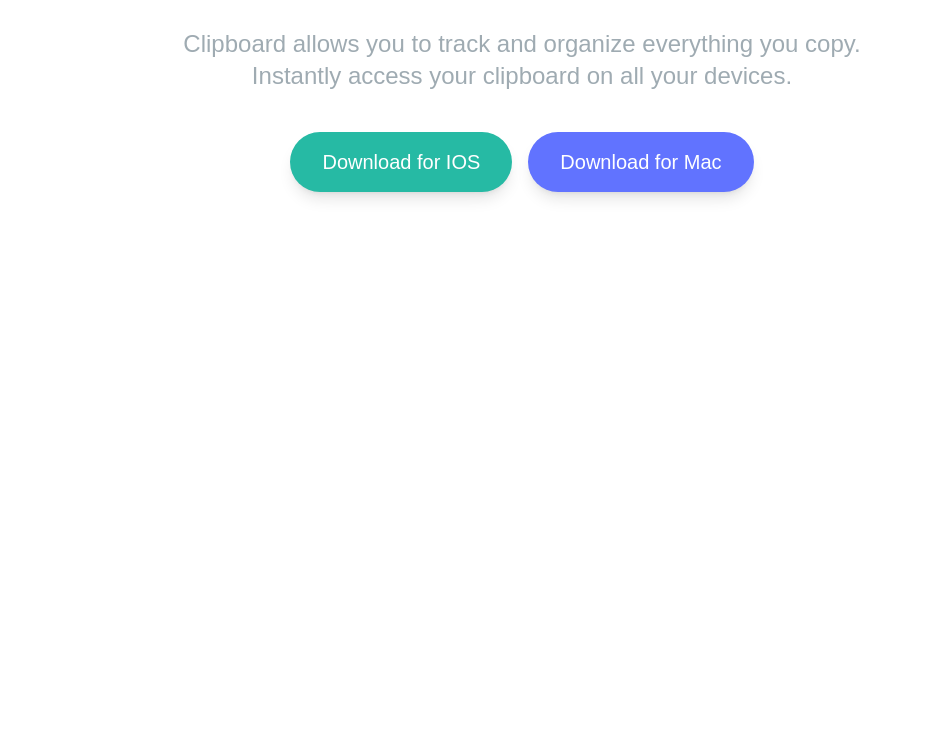
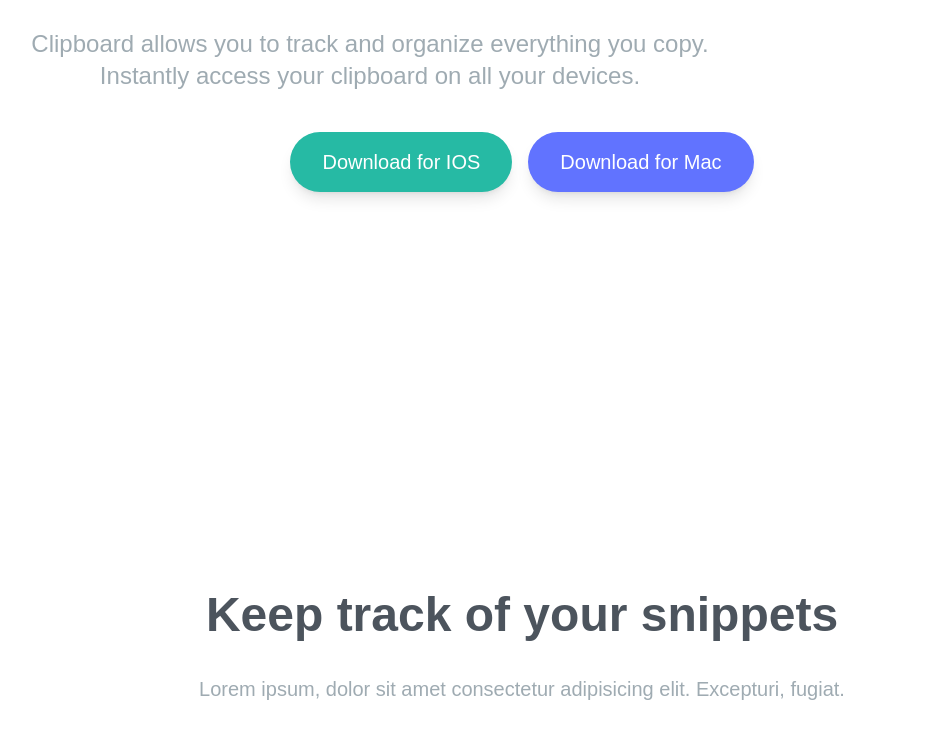
Before and after one commit to adittanu/clipboard-web, a website: page index.html in a window 1280 px wide. Shown: the part 369-1108 px from the top of the page, without its empty margins (118-1043 px from the left). Before the commit the page ends 800 px from the top, so only its background shows below. Drawn offline with Linux system fonts and the light colour scheme; a web font is replaced by a local one.

Commit message:
[section] add snippet section
i edit some of class and wrap that into layer

```diff
--- a/index.html
+++ b/index.html
@@ -4,7 +4,7 @@
     <meta charset="UTF-8">
     <meta http-equiv="X-UA-Compatible" content="IE=edge">
     <meta name="viewport" content="width=device-width, initial-scale=1.0">
-    <title>Document</title>
+    <title>Clipboard Website</title>
     <link rel="preconnect" href="https://fonts.googleapis.com">
     <link rel="preconnect" href="https://fonts.gstatic.com" crossorigin>
     <link href="https://fonts.googleapis.com/css2?family=Bai+Jamjuree:wght@400;600&display=swap" rel="stylesheet">
@@ -13,17 +13,17 @@
 <body>
     <!-- Hero Section -->
     <section id="hero">
-        <div class="max-w-6xl px-10 pt-16 mx-auto mb-40 text-center">
+        <div class="h-screen px-10 pt-16 mb-40 section-container">
             <img src="images/logo.svg" alt="logo company" class="mx-auto my-16">
-            <h3 class="mb-8 text-4xl font-bold text-darkGrayishBlue md:text-5xl">
+            <h3>
                 A history of everything you copy
             </h3>
-            <p class="max-w-3xl mx-auto mb-10 text-2xl text-grayishBlue">
+            <p class="max-w-3xl mb-10 text-2xl mx-autxo text-grayishBlue">
                 Clipboard allows you to track and organize everything you copy.
                 Instantly access your clipboard on all your devices.
             </p>
             <!-- Button Container -->
-            <div class="flex flex-col justify-center w-full space-y-6 text-xl text-white md:flex-row md:space-y-0 md:space-x-4">
+            <div class="button-container">
                 <a href="#" class="p-4 px-8 duration-200 rounded-full shadow-lg bg-strongCyan hover:opacity-80">
                     Download for IOS
                 </a>
@@ -33,5 +33,15 @@
             </div>
         </div>
     </section>
+
+    <!-- Snippets Section -->
+    <section id="snippets">
+        <div class="px-10 my-20 section-container">
+            <h3>
+                Keep track of your snippets
+            </h3>
+            <p class="max-w-3xl mx-auto mb-24 text-xl leading-9 text-center text-grayishBlue">Lorem ipsum, dolor sit amet consectetur adipisicing elit. Excepturi, fugiat.</p>
+        </div>
+    </section>
 </body>
 </html>
--- a/input.css
+++ b/input.css
@@ -2,6 +2,20 @@
 @tailwind components;
 @tailwind utilities;
 
+@layer base {
+    h3 {
+        @apply mb-8 text-4xl font-bold text-darkGrayishBlue md:text-5xl
+    }
+}
+
+.section-container {
+    @apply max-w-6xl mx-auto text-center
+}
+
+.button-container {
+
+    @apply flex flex-col justify-center w-full space-y-6 text-xl text-white md:flex-row md:space-y-0 md:space-x-4;
+}
 body {
     background-image: url(../images/bg-header-desktop.png);
     background-repeat: no-repeat;
```
Also changed, not shown: css/style.css.
